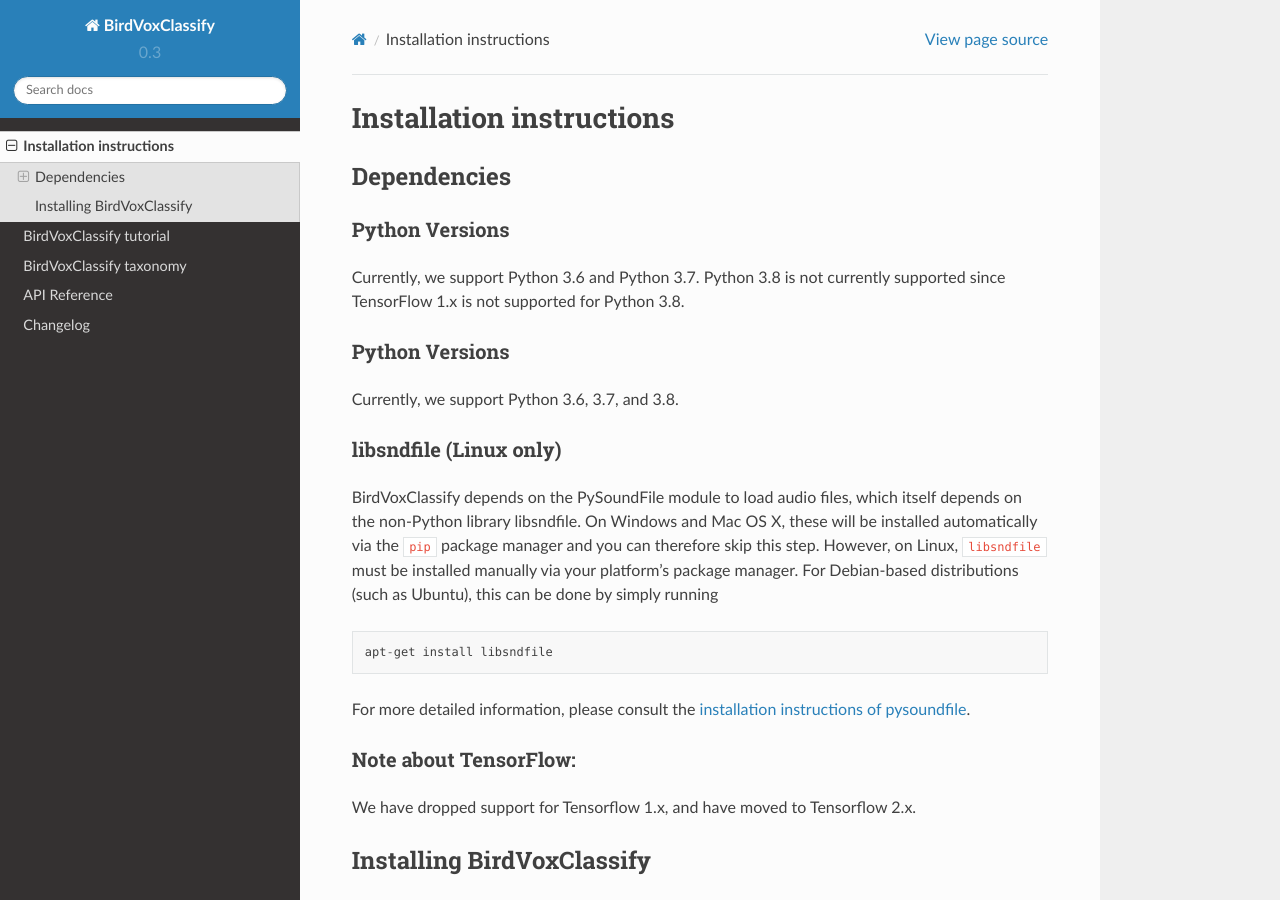
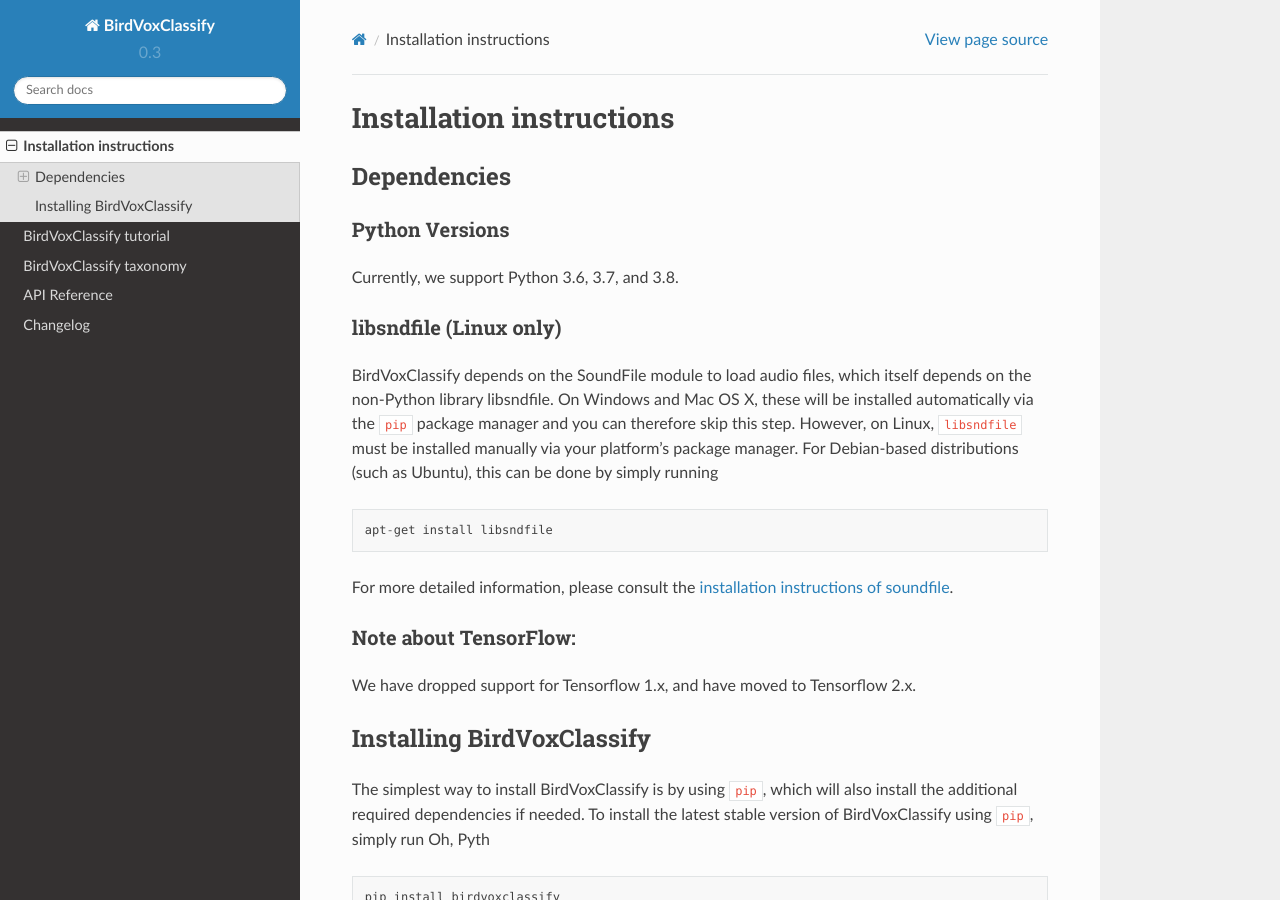
Before and after one commit to BirdVox/birdvoxclassify, a Sphinx documentation site: the page built from docs/installation.rst, in a window 1280 px wide and 900 px high. Built offline with Sphinx 7.4.7 and the Read the Docs theme 2.0.0, drawn with Linux system fonts in a browser that asks for light colours.

Commit message:
Replace PySoundFile with SoundFile

```diff
--- a/docs/installation.rst
+++ b/docs/installation.rst
@@ -3,9 +3,6 @@
 
 Dependencies
 ------------
-Python Versions
-^^^^^^^^^^^^^^^
-Currently, we support Python 3.6 and Python 3.7. Python 3.8 is not currently supported since TensorFlow 1.x is not supported for Python 3.8.
 
 Python Versions
 ^^^^^^^^^^^^^^^
@@ -14,7 +11,7 @@
 libsndfile (Linux only)
 ^^^^^^^^^^^^^^^^^^^^^^^
 
-BirdVoxClassify depends on the PySoundFile module to load audio files,
+BirdVoxClassify depends on the SoundFile module to load audio files,
 which itself depends on the non-Python library libsndfile. On Windows
 and Mac OS X, these will be installed automatically via the ``pip``
 package manager and you can therefore skip this step. However, on Linux,
@@ -27,7 +24,7 @@
    apt-get install libsndfile
 
 For more detailed information, please consult the `installation
-instructions of pysoundfile`_.
+instructions of soundfile`_.
 
 
 Note about TensorFlow:
@@ -62,5 +59,5 @@
        cd birdvoxclassify
        pip install -e .
 
-.. _installation instructions of pysoundfile: https://pysoundfile.readthedocs.io/en/0.9.0/#installation%3E
+.. _installation instructions of soundfile: https://pysoundfile.readthedocs.io/en/latest/#installation
 .. _BirdVoxDetect: https://github.com/BirdVox/birdvoxdetect
--- a/setup.py
+++ b/setup.py
@@ -115,7 +115,7 @@
         'librosa>=0.6.2',
         'numpy>=1.13.0',
         'scipy>=1.0.0',
-        'PySoundFile>=0.9.0',
+        'SoundFile>=0.9.0',
         'resampy>=0.2.0',
         'h5py>=2.7.0',
         'pandas>=0.23',
```
Also changed, not shown: README.md (+2 -2 lines).
